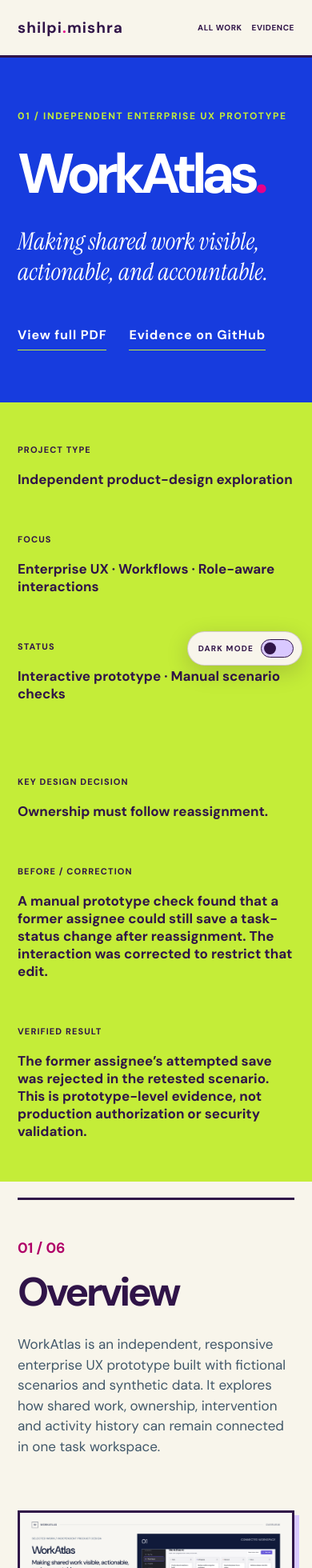
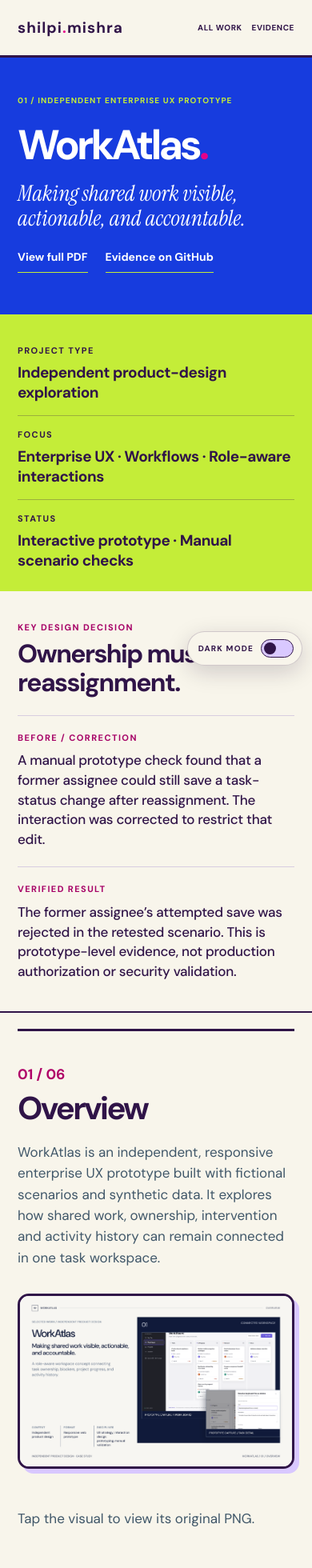
Before and after one commit to lotolipi/product-design-portfolio, a Next.js app: page /work/workatlas in a window 390 px wide. Shown: the top 1960 px of the page at 80% size. Built offline with nearby package versions, Linux system fonts and the light colour scheme.

Commit message:
style(workatlas): restore mobile typography hierarchy and rounded case study imagery

```diff
--- a/app/globals.css
+++ b/app/globals.css
@@ -502,3 +502,39 @@ html[data-loto-theme="dark"] .lottolov-page .shop-destinations>div:first-child>s
 .lottolov-page .shop-destinations>div{display:flex;flex-direction:column;align-items:flex-start;min-width:0}
 .lottolov-page .shop-destinations a{display:inline-flex;align-items:center;justify-content:center;min-height:44px;max-width:100%;margin-top:auto;padding:12px 18px!important;line-height:1.3;text-align:center;white-space:normal;overflow-wrap:anywhere;border:2px solid currentColor!important;text-decoration:none;font-weight:700}
 @media(max-width:767px){.lottolov-page .verified-products{align-items:stretch}.lottolov-page .verified-product{height:100%}.lottolov-page .verified-product .product-action{font-size:12px}.lottolov-page .shop-destinations a{width:100%;margin-top:16px}.lottolov-page .shop-destinations>div{align-items:stretch}}
+
+/* WorkAtlas mobile editorial refinement: hierarchy, compact project facts, and softened image cards. */
+.co-case-page .co-case-hero h1{line-height:1.02;overflow-wrap:anywhere}
+.co-case-page .co-case-intro:not(.co-case-decision){grid-template-columns:repeat(3,minmax(0,1fr));gap:clamp(16px,3vw,36px);padding-top:38px;padding-bottom:42px}
+.co-case-page .co-case-intro:not(.co-case-decision)>div{min-width:0;border-left:2px solid rgba(48,20,72,.45);padding-left:18px}
+.co-case-page .co-case-intro:not(.co-case-decision) small{display:block;font-size:11px;line-height:1.35;letter-spacing:.13em}
+.co-case-page .co-case-intro:not(.co-case-decision) p{margin:12px 0 0;font-size:clamp(17px,2vw,24px);line-height:1.3;letter-spacing:-.025em}
+.co-case-page .co-case-decision{background:#f8f5eb;color:#301448;border-bottom:2px solid #301448;grid-template-columns:1.15fr 1fr 1fr;gap:clamp(18px,3vw,40px);padding-top:54px;padding-bottom:56px}
+.co-case-page .co-case-decision>div{min-width:0}
+.co-case-page .co-case-decision small{display:block;font-size:11px;line-height:1.4;letter-spacing:.13em;color:#a60066}
+.co-case-page .co-case-decision p{font-size:clamp(16px,1.7vw,22px);font-weight:500;line-height:1.48;letter-spacing:-.015em;margin:12px 0 0}
+.co-case-page .co-case-decision>div:first-child p{font-size:clamp(26px,3vw,43px);line-height:1.1;letter-spacing:-.05em}
+.co-case-page .co-case-chapters .frame-link{display:block;border:0;overflow:visible;max-width:100%}
+.co-case-page .co-case-chapters .case-frame{border-radius:18px!important;overflow:hidden;display:block;width:100%;height:auto}
+.co-case-page .co-case-chapters .frame-hint{font-size:14px;line-height:1.45}
+@media(max-width:767px){
+.co-case-page .co-case-hero{padding:46px 22px 52px}
+.co-case-page .co-case-hero .eyebrow{font-size:10px;line-height:1.5;letter-spacing:.11em}
+.co-case-page .co-case-hero h1{font-size:clamp(52px,12vw,76px);letter-spacing:-.075em;margin:22px 0 18px}
+.co-case-page .co-case-hero>p{font-size:clamp(26px,7vw,38px);line-height:1.14;margin:0 0 24px}
+.co-case-page .co-case-hero .case-links{margin-top:20px;gap:14px 22px}
+.co-case-page .co-case-hero .case-links a{font-size:14px;line-height:1.4;letter-spacing:0}
+.co-case-page .co-case-intro:not(.co-case-decision){grid-template-columns:1fr;gap:0;padding:26px 22px}
+.co-case-page .co-case-intro:not(.co-case-decision)>div{border-left:0;border-top:1px solid rgba(48,20,72,.28);padding:16px 0}
+.co-case-page .co-case-intro:not(.co-case-decision)>div:first-child{border-top:0;padding-top:0}
+.co-case-page .co-case-intro:not(.co-case-decision)>div:last-child{padding-bottom:0}
+.co-case-page .co-case-intro:not(.co-case-decision) p{font-size:19px;line-height:1.32;margin-top:7px}
+.co-case-page .co-case-decision{grid-template-columns:1fr;gap:22px;padding:38px 22px}
+.co-case-page .co-case-decision>div+div{border-top:1px solid #d8cde0;padding-top:20px}
+.co-case-page .co-case-decision>div:first-child p{font-size:32px;line-height:1.12}
+.co-case-page .co-case-decision p{font-size:17px;line-height:1.45;margin-top:8px}
+.co-case-page .co-case-chapters .chapter{padding:42px 0}
+.co-case-page .co-case-chapters .chapter h2{font-size:clamp(40px,10vw,54px);line-height:1.04;letter-spacing:-.065em}
+.co-case-page .co-case-chapters .chapter p{font-size:17px;line-height:1.55}
+.co-case-page .co-case-chapters .case-frame{border-radius:14px!important;box-shadow:6px 6px 0 #D9C8FF!important}
+}
```
